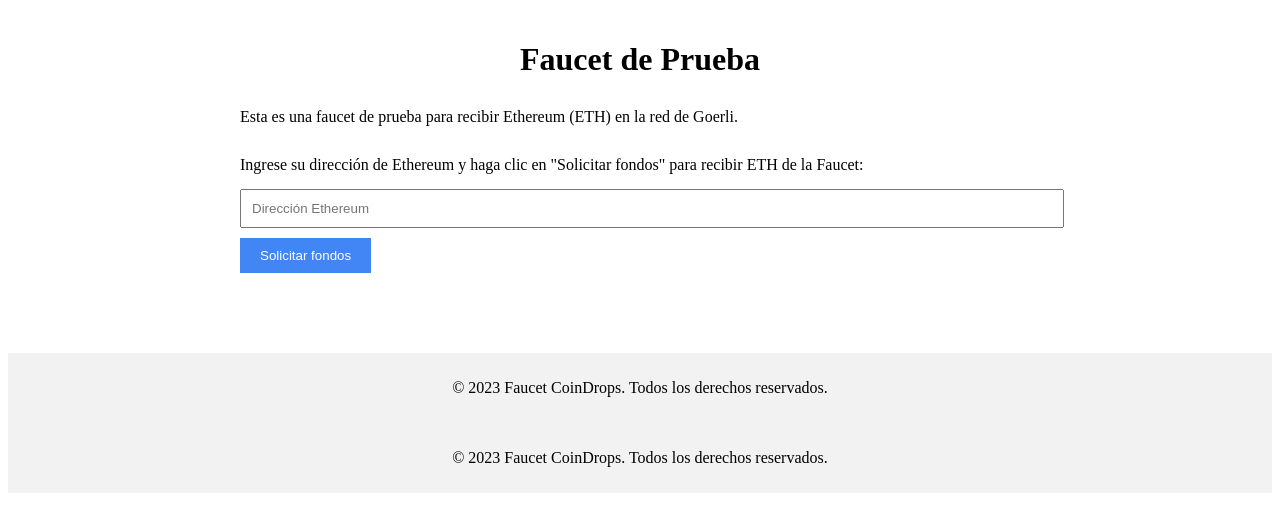
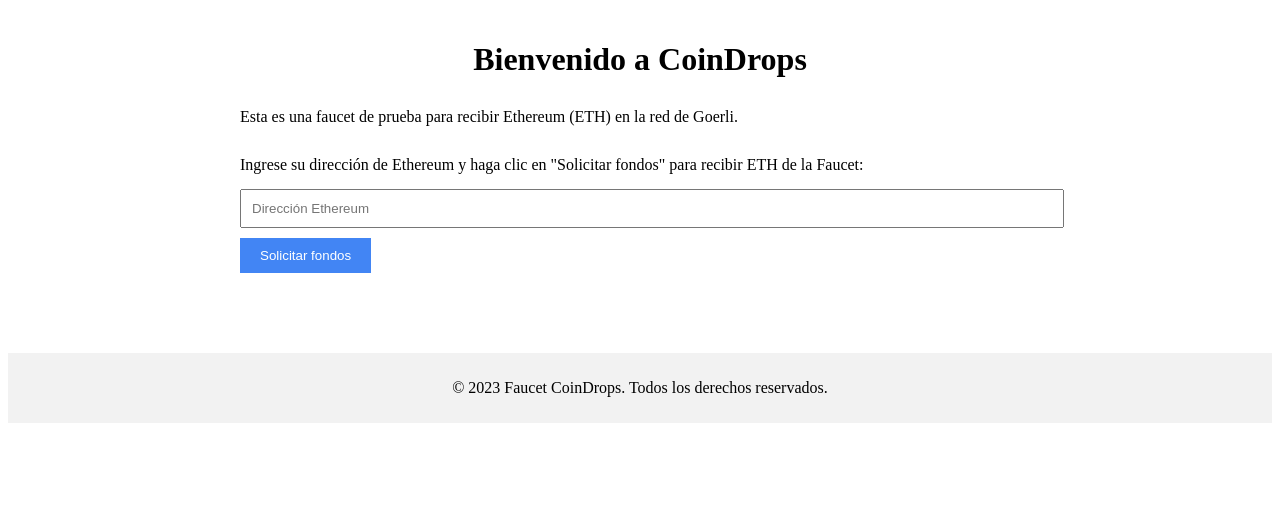
Before and after one commit to marto-nieto-g16/coindrops_demo, a Flask app: page / in a window 1280 px wide. Shown: the part 66-598 px from the top of the page. Run offline with Flask 3, Linux system fonts and the light colour scheme.

Commit message:
Update index.html

```diff
--- a/templates/index.html
+++ b/templates/index.html
@@ -1,7 +1,7 @@
 <!DOCTYPE html>
 <html>
 <head>
-    <title>Faucet de Prueba</title>
+    <title>CoinDrops</title>
     <link rel="stylesheet" href="static/styles.css">
     <script src="https://cdn.jsdelivr.net/npm/axios/dist/axios.min.js"></script>
 </head>
@@ -16,7 +16,7 @@
         </nav>
     </header>
     <div class="container">
-        <h1>Faucet de Prueba</h1>
+        <h1>Bienvenido a CoinDrops</h1>
         <p>Esta es una faucet de prueba para recibir Ethereum (ETH) en la red de Goerli.</p>
         <form onsubmit="event.preventDefault(); requestFunds();">
             <p>Ingrese su dirección de Ethereum y haga clic en "Solicitar fondos" para recibir ETH de la Faucet:</p>
@@ -56,9 +56,6 @@
         }
     </script>
 
-    <footer>
-        <p>&copy; 2023 Faucet CoinDrops. Todos los derechos reservados.</p>
-    </footer>
     <script>
         function requestFunds() {
             var addressInput = document.getElementById('address-input');
```
